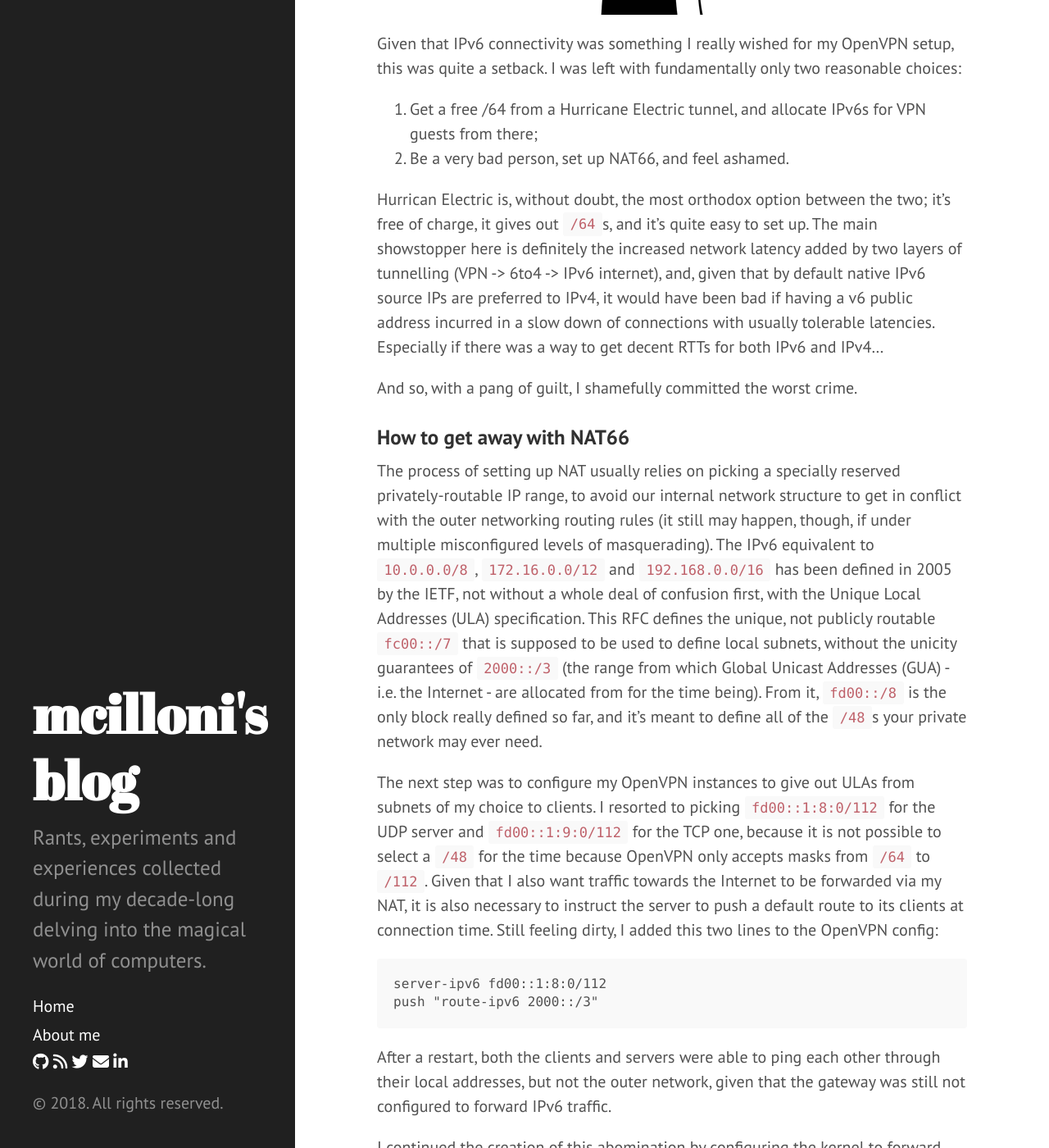
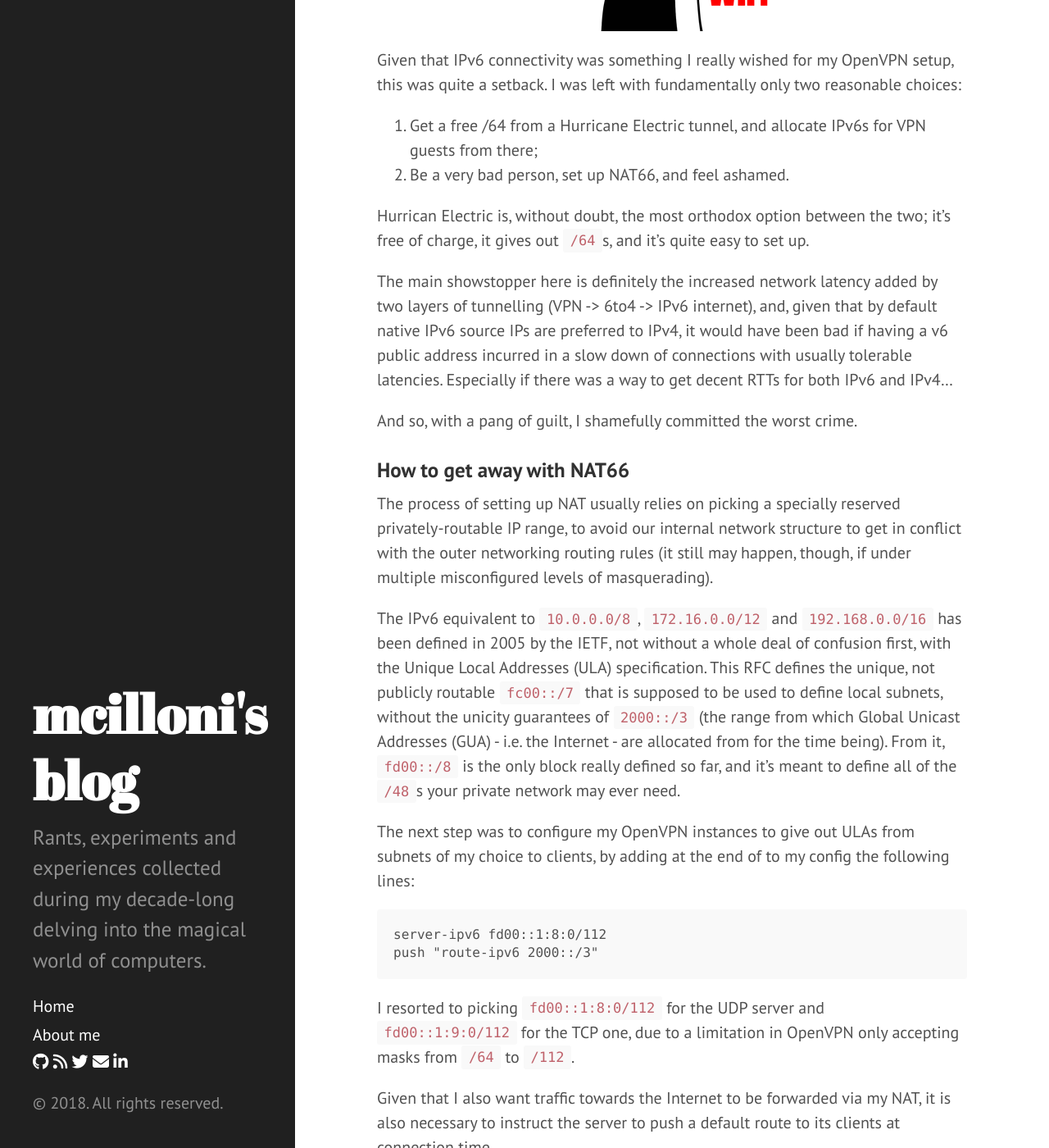
Before and after one commit to mcilloni/mcilloni.github.io, a Jekyll site: the page built from _posts/2018-01-20-oh-god-why-NAT66.md, in a window 1280 px wide and 1400 px high, scrolled down 1679 px. Shown: the whole window at 82% size. Built offline with Jekyll 4.4.1, drawn with Linux system fonts in a browser that asks for light colours; nearby versions of some CDN libraries; comment, search, counter and statistics services are not loaded; some of the changed text lies outside the part shown.

Commit message:
A few changes

````diff
--- a/_posts/2018-01-20-oh-god-why-NAT66.md
+++ b/_posts/2018-01-20-oh-god-why-NAT66.md
@@ -6,8 +6,10 @@ title: "NAT66: The good, the bad, the ugly"
 NAT (and NAPT) is one of those technologies anyone has a strong opinion about. It has been for years the necessary evil and invaluable (yet massive) hack that kept IPv4 from falling apart in the face of its abysmally small 32-bit address space - which was, to be honest, an absolute OK choice for the time the protocol was designed, when computers cost a small fortune, and were as big as lorries.
 The Internet Protocol, version 4, has been abused for quite too long now.  We made it into the fundamental building block of the modern Internet, a network of a scale it was never designed for. We are well in due time to put it at rest and replace it with its controversial, yet problem-solving 128-bit grandchild, IPv6.
 
-And, we may ask ourselves, what should be the place for NAT in the new Internet, which makes the return to the end-to-end principle one of its main tenets?
-Well, none, according to the IETF, which has for years tried to dissuade everyone with dabbing with NAT66 (the name NAT is known on IPv6); this is not without good reasons, though. For too long, the supposedly stateless, connectionless level 3 IP protocol has been made into an impromptu "stateful", connection-oriented protocol by NAT gateways, just for the sake to meet the demands of an infinite number of devices trying to connect to the Internet. This is without considering the false sense of security that address masquerading provides; I cannot recall how many times I've heard people say that *(gasp!)* NAT was fundamental piece in the security of their internal networks (it's not).
+So, what should be the place for NAT in the new Internet, which makes the return to the end-to-end principle one of its main tenets?
+Well, none, according to the IETF, which has for years tried to dissuade everyone with dabbing with NAT66 (the name NAT is known on IPv6); this is not without good reasons, though. For too long, the supposedly stateless, connectionless level 3 IP protocol has been made into an impromptu "stateful", connection-oriented protocol by NAT gateways, just for the sake to meet the demands of an infinite number of devices trying to connect to the Internet.
+
+This is without considering the false sense of security that address masquerading provides; I cannot recall how many times I've heard people say that *(gasp!)* NAT was fundamental piece in the security of their internal networks (it's not).
 
 Given that the immensity of the IPv6 address space allows providers to give out full `/64`s to customers, I'd always failed to see the point in NAT66: it always felt to me as a feature fundamentally dead in the water, a solution seeking a problem, ready to be misused.
 Well, this was before taking into account how cheap some hosting services could be.
@@ -30,25 +32,36 @@ I was left with fundamentally only two reasonable choices:
 1. Get a free /64 from a Hurricane Electric tunnel, and allocate IPv6s for VPN guests from there;
 2. Be a very bad person, set up NAT66, and feel ashamed.
 
-Hurrican Electric is, without doubt, the most orthodox option between the two; it's free of charge, it gives out `/64`s, and it's quite easy to set up. The main showstopper here is definitely the increased network latency added by two layers of tunnelling (VPN -> 6to4 -> IPv6 internet), and, given that by default native IPv6 source IPs are preferred to IPv4, it would have been bad if having a v6 public address incurred in a slow down of connections with usually tolerable latencies. Especially if there was a way to get decent RTTs for both IPv6 and IPv4...
+Hurrican Electric is, without doubt, the most orthodox option between the two; it's free of charge, it gives out `/64`s, and it's quite easy to set up.
+
+The main showstopper here is definitely the increased network latency added by two layers of tunnelling (VPN -> 6to4 -> IPv6 internet), and, given that by default native IPv6 source IPs are preferred to IPv4, it would have been bad if having a v6 public address incurred in a slow down of connections with usually tolerable latencies. Especially if there was a way to get decent RTTs for both IPv6 and IPv4...
 
 And so, with a pang of guilt, I shamefully committed the worst crime.
 
 ### How to get away with NAT66
 
 The process of setting up NAT usually relies on picking a specially reserved privately-routable IP range, to avoid our internal network structure to get in conflict with the outer networking routing rules (it still may happen, though, if under multiple misconfigured levels of masquerading).
+
 The IPv6 equivalent to `10.0.0.0/8`, `172.16.0.0/12` and `192.168.0.0/16` has been defined in 2005 by the IETF, not without a whole deal of confusion first, with the Unique Local Addresses (ULA) specification. This RFC defines the unique, not publicly routable `fc00::/7` that is supposed to be used to define local subnets, without the unicity guarantees of `2000::/3` (the range from which Global Unicast Addresses (GUA) - i.e. the Internet - are allocated from for the time being). From it, `fd00::/8` is the only block really defined so far, and it's meant to define all of the `/48`s your private network may ever need.
 
-The next step was to configure my OpenVPN instances to give out  ULAs from subnets of my choice to clients. I resorted to picking `fd00::1:8:0/112` for the UDP server and `fd00::1:9:0/112` for the TCP one, because it is not possible to select a `/48` for the time because OpenVPN only accepts masks from `/64` to `/112`.
-Given that I also want traffic towards the Internet to be forwarded via my NAT, it is also necessary to instruct the server to push a default route to its clients at connection time.
-Still feeling dirty, I added this two lines to the OpenVPN config:
+The next step was to configure my OpenVPN instances to give out  ULAs from subnets of my choice to clients, by adding at the end of to my config the following lines:
 
 ```
 server-ipv6 fd00::1:8:0/112
 push "route-ipv6 2000::/3"
 ```
 
-After a restart, both the clients and servers were able to ping each other through their local addresses, but not the outer network, given that the gateway was still not configured to forward IPv6 traffic.
+I resorted to picking `fd00::1:8:0/112` for the UDP server and `fd00::1:9:0/112` for the TCP one, due to a limitation in OpenVPN only accepting masks from `/64` to `/112`.
+
+Given that I also want traffic towards the Internet to be forwarded via my NAT, it is also necessary to instruct the server to push a default route to its clients at connection time.
+
+```
+$ ping fd00::1:8:1
+PING fd00::1:8:1(fd00::1:8:1) 56 data bytes
+64 bytes from fd00::1:8:1: icmp_seq=1 ttl=64 time=40.7 ms
+```
+
+The clients and servers were now able to ping each other through their local addresses without any issue, but the outer network was still unreachable.
 
 I continued the creation of this abomination by configuring the kernel to forward IPv6 packets; this is achieved by setting the `net.ipv6.conf.all.forwarding = 1` with `sysctl` or in `sysctl.conf` (from now on, the rest of this article assumes that you are under Linux).
 
@@ -60,7 +73,9 @@ net.ipv6.conf.all.forwarding=1
 # sysctl -p /etc/sysctl.d/30-ipforward.conf
 ```
 
-Afterwards, the only step left was to set up NAT66. This can be done natively by configuring the stateful firewall provided by Linux' packet filter; I personally prefer (and use) the newer `nftables` to the `{ip,ip6,arp,eth}tables` mess it is supposed to supersede, because I find it tends to be quite less moronic and clearer to understand (despite the relatively scarce documentation available online, which is sometimes a pain. I wish Linux had the excellent OpenBSD's pf...). Feel free to use `ip6tables`, if that's what you are already using, and you don't really feel the need to migrate your ruleset to `nft`.
+Afterwards, the only step left was to set up NAT66, which can be easily done by configuring the stateful firewall provided by Linux' packet filter.
+I personally prefer (and use) the newer `nftables` to the `{ip,ip6,arp,eth}tables` mess it is supposed to supersede, because I find it tends to be quite less moronic and clearer to understand (despite the relatively scarce documentation available online, which is sometimes a pain. I wish Linux had the excellent OpenBSD's pf...).
+Feel free to use `ip6tables`, if that's what you are already using, and you don't really feel the need to migrate your ruleset to `nft`.
 
 This is a shortened, summarised snippet of the rules that I've had to put into my nftables.conf to make NAT66 work; I've also left the IPv4 rules in for the sake of completeness.
 
@@ -138,7 +153,8 @@ PING facebook.com(edge-star-mini6-shv-01-lht6.facebook.com (2a03:2880:f129:83:fa
 
 What? Why is ping trying to reach Facebook on its IPv4 address by default instead of trying IPv6 first?
 
-Well, it turned out that Glibc's getaddrinfo() function, which is generally used to perform DNS resolution, uses a precedence system to correctly prioritise source-destination address pairs, and so I started to suspect that the default behaviour of getaddrinfo() could be to consider local addresses (including ULA) as a separate case than global IPv6 ones; this was confirmed by the /etc/gai.conf file, which specifies that, if not otherwise configured, Glibc uses the following labelling policy for addresses:
+Well, it turned out that Glibc's getaddrinfo() function, which is generally used to perform DNS resolution, uses a precedence system to correctly prioritise source-destination address pairs.
+I started to suspect that the default behaviour of getaddrinfo() could be to consider local addresses (including ULA) as a separate case than global IPv6 ones; so, I checked the `gai.conf` file.
 
 ```
 label ::1/128       0  # Local IPv6 address
@@ -151,7 +167,7 @@ label fc00::/7      6 # ULA
 label 2001:0::/32   7 # Teredo addresses
 ```
 
-Therefore, what happens is that a ULA address is labelled differently (6) than a global Unicast one (1), and, because the default behaviour specified by RFC 3484 is to prefer pairs of source-destination addresses with the same label, the IPv4 is picked over the IPv6 ULA every time.
+As I suspected, a ULA address is labelled differently (6) than a global Unicast one (1), and, because the default behaviour specified by RFC 3484 is to prefer pairs of source-destination addresses with the same label, the IPv4 is picked over the IPv6 ULA every time.
 Damn, I was so close to commiting the perfect crime.
 
 To make this mess finally functional, I had to make yet another ugly hack (as if NAT66 using ULAs wasn't enough), by setting a new label table in gai.conf that didn't make distinctions between addresses.
@@ -177,6 +193,8 @@ PING google.com(par10s29-in-x0e.1e100.net (2a00:1450:4007:80f::200e)) 56 data by
 
 So, yes, NAT66 can be done and it works, but that doesn't make it any less than the messy, dirty hack it is.
 For the sake of getting IPv6 connectivity behind a provider too cheap to give its customers a `/64`, I had to forgo end-to-end connectivity, hacking Unique Local Addresses to achieve something they weren't really devised for.
+
+
 Was it worthy? Perhaps. My ping under the VPN is now as good on IPv6 as it is on IPv4, and everything works fine, but this came at the cost of an overcomplicated network configuration.
 This could have been much simpler if everybody had simply understood how IPv6 differs from IPv4, and that giving out a single address is simply not the right way to allocate addresses to your subscribers anymore.
 
````
